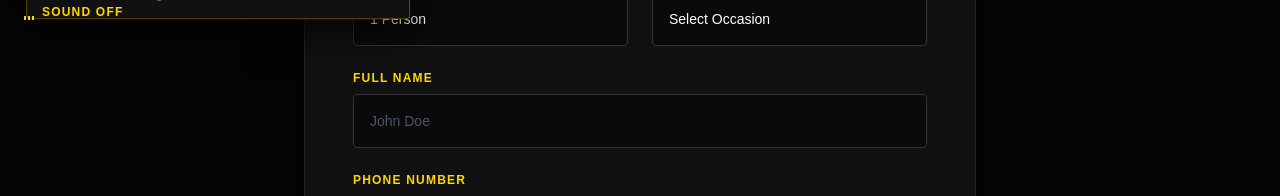
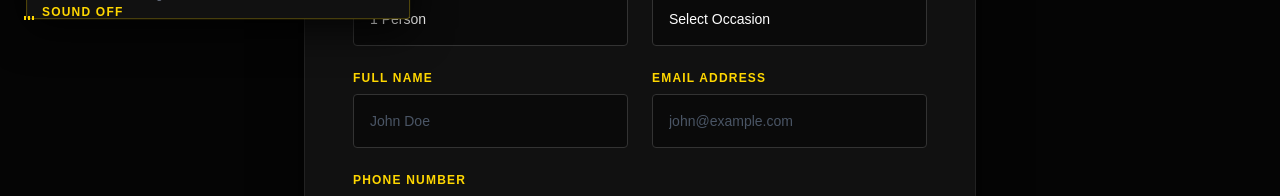
Before and after one commit to onyx-digital-26/shadow-grill, a Next.js app: page /reservation in a window 1280 px wide. Shown: the part 756-952 px from the top of the page. Built offline with nearby package versions, Linux system fonts and the light colour scheme; no server answers.

Commit message:
Updated feature

```diff
--- a/app/contact/page.js
+++ b/app/contact/page.js
@@ -3,7 +3,9 @@
 import Image from "next/image";
 import { useState } from "react";
 import { motion, AnimatePresence } from "framer-motion";
+import { submitContactForm } from "@/app/actions"; // ✅ Import the new Action
 
+// --- ANIMATION VARIANTS ---
 const heroVars = {
   hidden: { opacity: 0, scale: 1.1 },
   visible: {
@@ -41,14 +43,21 @@ const listItem = {
 };
 
 export default function Contact() {
-  const [formStatus, setFormStatus] = useState("idle");
+  const [formStatus, setFormStatus] = useState("idle"); // idle | loading | success
 
-  const handleSubmit = (e) => {
+  const handleSubmit = async (e) => {
     e.preventDefault();
     setFormStatus("loading");
-    setTimeout(() => {
+
+    const formData = new FormData(e.target);
+    const result = await submitContactForm(formData);
+
+    if (result.success) {
       setFormStatus("success");
-    }, 2000);
+    } else {
+      setFormStatus("idle");
+      alert("Error: " + result.message);
+    }
   };
 
   return (
@@ -111,6 +120,7 @@ export default function Contact() {
             viewport={{ once: true }}
             className="space-y-8"
           >
+            {/* Location */}
             <motion.div variants={listItem} className="flex gap-6 group">
               <span className="text-2xl pt-1 grayscale group-hover:grayscale-0 transition-all duration-300">
                 📍
@@ -127,6 +137,7 @@ export default function Contact() {
               </div>
             </motion.div>
 
+            {/* Email */}
             <motion.div variants={listItem} className="flex gap-6 group">
               <span className="text-2xl pt-1 grayscale group-hover:grayscale-0 transition-all duration-300">
                 ✉️
@@ -141,6 +152,7 @@ export default function Contact() {
               </div>
             </motion.div>
 
+            {/* Phone */}
             <motion.div variants={listItem} className="flex gap-6 group">
               <span className="text-2xl pt-1 grayscale group-hover:grayscale-0 transition-all duration-300">
                 📞
@@ -153,6 +165,7 @@ export default function Contact() {
               </div>
             </motion.div>
 
+            {/* Hours */}
             <motion.div variants={listItem} className="flex gap-6 group">
               <span className="text-2xl pt-1 grayscale group-hover:grayscale-0 transition-all duration-300">
                 ⏰
@@ -192,10 +205,13 @@ export default function Contact() {
                   <h2 className="text-2xl md:text-3xl font-serif text-[#FFD700] mb-8">
                     Send a Message
                   </h2>
+
                   <form onSubmit={handleSubmit} className="space-y-8">
+                    {/* Name Input */}
                     <div className="group relative">
                       <input
                         type="text"
+                        name="name" // ✅ Added name
                         required
                         className="peer w-full bg-transparent border-b-2 border-[#333] py-3 text-white outline-none focus:border-[#FFD700] transition-colors duration-300 placeholder-transparent"
                         placeholder="Your Name"
@@ -209,9 +225,11 @@ export default function Contact() {
                       </label>
                     </div>
 
+                    {/* Email Input */}
                     <div className="group relative">
                       <input
                         type="email"
+                        name="email" // ✅ Added name
                         required
                         className="peer w-full bg-transparent border-b-2 border-[#333] py-3 text-white outline-none focus:border-[#FFD700] transition-colors duration-300 placeholder-transparent"
                         placeholder="Your Email"
@@ -225,9 +243,11 @@ export default function Contact() {
                       </label>
                     </div>
 
+                    {/* Subject Input */}
                     <div className="group relative">
                       <input
                         type="text"
+                        name="subject" // ✅ Added name
                         className="peer w-full bg-transparent border-b-2 border-[#333] py-3 text-white outline-none focus:border-[#FFD700] transition-colors duration-300 placeholder-transparent"
                         placeholder="Subject"
                         id="subject"
@@ -240,9 +260,11 @@ export default function Contact() {
                       </label>
                     </div>
 
+                    {/* Message Input */}
                     <div className="group relative">
                       <textarea
                         rows="4"
+                        name="message" // ✅ Added name
                         required
                         className="peer w-full bg-transparent border-b-2 border-[#333] py-3 text-white outline-none focus:border-[#FFD700] transition-colors duration-300 placeholder-transparent resize-none"
                         placeholder="Message"
@@ -295,6 +317,7 @@ export default function Contact() {
                     Thank you for reaching out. Our concierge team will respond
                     shortly.
                   </p>
+
                   <button
                     onClick={() => setFormStatus("idle")}
                     className="mt-8 text-xs uppercase tracking-widest text-[#FFD700] hover:text-white border-b border-[#FFD700] pb-1 transition-colors"
--- a/app/reservation/page.js
+++ b/app/reservation/page.js
@@ -3,18 +3,13 @@
 import Image from "next/image";
 import { useState } from "react";
 import { motion, AnimatePresence } from "framer-motion";
-import { submitReservation } from "@/app/actions"; // ✅ Import the Server Action
+import { submitReservation } from "@/app/actions"; // ✅ Make sure this import is here
 
 // --- ANIMATION VARIANTS ---
 const heroVars = {
   hidden: { opacity: 0, y: -20 },
-  visible: {
-    opacity: 1,
-    y: 0,
-    transition: { duration: 1, ease: "easeOut" },
-  },
+  visible: { opacity: 1, y: 0, transition: { duration: 1, ease: "easeOut" } },
 };
-
 const formContainerVars = {
   hidden: { opacity: 0, scale: 0.95 },
   visible: {
@@ -24,24 +19,16 @@ const formContainerVars = {
   },
   exit: { opacity: 0, scale: 0.95, transition: { duration: 0.5 } },
 };
-
 const inputGroupVars = {
   hidden: { opacity: 0, x: -20 },
-  visible: {
-    opacity: 1,
-    x: 0,
-    transition: { type: "spring", stiffness: 50 },
-  },
+  visible: { opacity: 1, x: 0, transition: { type: "spring", stiffness: 50 } },
 };
-
 const containerStagger = {
-  visible: {
-    transition: { staggerChildren: 0.1, delayChildren: 0.3 },
-  },
+  visible: { transition: { staggerChildren: 0.1, delayChildren: 0.3 } },
 };
 
 export default function Reservation() {
-  const [formStatus, setFormStatus] = useState("idle"); // idle | loading | success
+  const [formStatus, setFormStatus] = useState("idle");
   const [errorMessage, setErrorMessage] = useState("");
 
   const handleSubmit = async (e) => {
@@ -49,13 +36,9 @@ export default function Reservation() {
     setFormStatus("loading");
     setErrorMessage("");
 
-    // 1. Capture Form Data
     const formData = new FormData(e.target);
-
-    // 2. Send to Server Action (Supabase)
     const result = await submitReservation(formData);
 
-    // 3. Handle Result
     if (result.success) {
       setFormStatus("success");
     } else {
@@ -99,7 +82,6 @@ export default function Reservation() {
       <section className="relative w-full py-20 px-6 flex justify-center items-center">
         <AnimatePresence mode="wait">
           {formStatus !== "success" ? (
-            /* --- THE FORM --- */
             <motion.div
               key="form"
               variants={formContainerVars}
@@ -108,7 +90,7 @@ export default function Reservation() {
               exit="exit"
               className="w-full max-w-2xl bg-[#111] border border-[#222] border-t-4 border-t-[#FFD700] p-8 md:p-12 shadow-[0_20px_50px_rgba(0,0,0,0.5)] rounded-sm relative"
             >
-              {/* Decorative Corner lines */}
+              {/* Corners */}
               <div className="absolute top-4 left-4 w-4 h-4 border-l border-t border-[#FFD700]/30" />
               <div className="absolute top-4 right-4 w-4 h-4 border-r border-t border-[#FFD700]/30" />
               <div className="absolute bottom-4 left-4 w-4 h-4 border-l border-b border-[#FFD700]/30" />
@@ -124,6 +106,7 @@ export default function Reservation() {
                 </p>
               </div>
 
+              {/* ✅ FORM START */}
               <motion.form
                 variants={containerStagger}
                 initial="hidden"
@@ -203,8 +186,12 @@ export default function Reservation() {
                   </motion.div>
                 </div>
 
-                {/* Row 3: Name */}
-                <motion.div variants={inputGroupVars} className="flex flex-col">
+                {/* ✅ Row 3: Name & Email (THIS IS THE IMPORTANT PART) */}
+                <div className="grid grid-cols-1 md:grid-cols-2 gap-6">
+                  <motion.div
+                    variants={inputGroupVars}
+                    className="flex flex-col"
+                  >
                     <label className="text-[#FFD700] text-xs uppercase tracking-widest font-bold mb-2">
                       Full Name
                     </label>
@@ -216,6 +203,24 @@ export default function Reservation() {
                       className="bg-[#0a0a0a] border border-[#333] p-4 text-white outline-none focus:border-[#FFD700] transition-colors rounded-sm text-sm placeholder:text-gray-600"
                     />
                   </motion.div>
+
+                  {/* 👇 THIS IS THE EMAIL FIELD 👇 */}
+                  <motion.div
+                    variants={inputGroupVars}
+                    className="flex flex-col"
+                  >
+                    <label className="text-[#FFD700] text-xs uppercase tracking-widest font-bold mb-2">
+                      Email Address
+                    </label>
+                    <input
+                      name="email"
+                      type="email"
+                      placeholder="john@example.com"
+                      required
+                      className="bg-[#0a0a0a] border border-[#333] p-4 text-white outline-none focus:border-[#FFD700] transition-colors rounded-sm text-sm placeholder:text-gray-600"
+                    />
+                  </motion.div>
+                </div>
 
                 {/* Row 4: Phone */}
                 <motion.div variants={inputGroupVars} className="flex flex-col">
@@ -252,7 +257,6 @@ export default function Reservation() {
               transition={{ type: "spring", stiffness: 60, damping: 15 }}
               className="w-full max-w-lg bg-[#0a0a0a] border-2 border-[#FFD700] p-10 text-center relative overflow-hidden"
             >
-              {/* Confetti / Glow Effect */}
               <div className="absolute inset-0 bg-[#FFD700]/5" />
               <div className="absolute -top-10 -right-10 w-40 h-40 bg-[#FFD700] blur-[100px] opacity-20" />
 
--- a/components/SecretMenu.js
+++ b/components/SecretMenu.js
@@ -2,7 +2,6 @@
 
 import { useState, useEffect } from "react";
 import { motion, AnimatePresence } from "framer-motion";
-import Image from "next/image";
 
 export default function SecretMenu() {
   const [input, setInput] = useState("");
@@ -11,7 +10,11 @@ export default function SecretMenu() {
 
   useEffect(() => {
     const handleKeyDown = (e) => {
+      // 🛑 FIX: Check if 'key' exists before using it
+      if (!e.key) return;
+
       const char = e.key.toUpperCase();
+
       // Only allow letters
       if (/^[A-Z]$/.test(char)) {
         setInput((prev) => {
@@ -54,7 +57,7 @@ export default function SecretMenu() {
             transition={{ type: "spring", stiffness: 100 }}
             className="relative w-full max-w-md aspect-square mb-8"
           >
-            {/* Use a placeholder or a 'Gold Burger' image here */}
+            {/* Gold Icon */}
             <div className="w-64 h-64 mx-auto rounded-full bg-gradient-to-tr from-[#FFD700] to-[#b8860b] shadow-[0_0_100px_#FFD700] flex items-center justify-center animate-pulse">
               <span className="text-6xl">🍔</span>
             </div>
--- a/package.json
+++ b/package.json
@@ -14,7 +14,8 @@
     "lucide-react": "^0.562.0",
     "next": "16.1.1",
     "react": "19.2.3",
-    "react-dom": "19.2.3"
+    "react-dom": "19.2.3",
+    "resend": "^6.7.0"
   },
   "devDependencies": {
     "@tailwindcss/postcss": "^4",
```
Also changed, not shown: app/actions.js (+54 -0 lines), 1 other file (tests, documents, lock files or other folders). Lines whose indentation alone changed are shown as unchanged.
